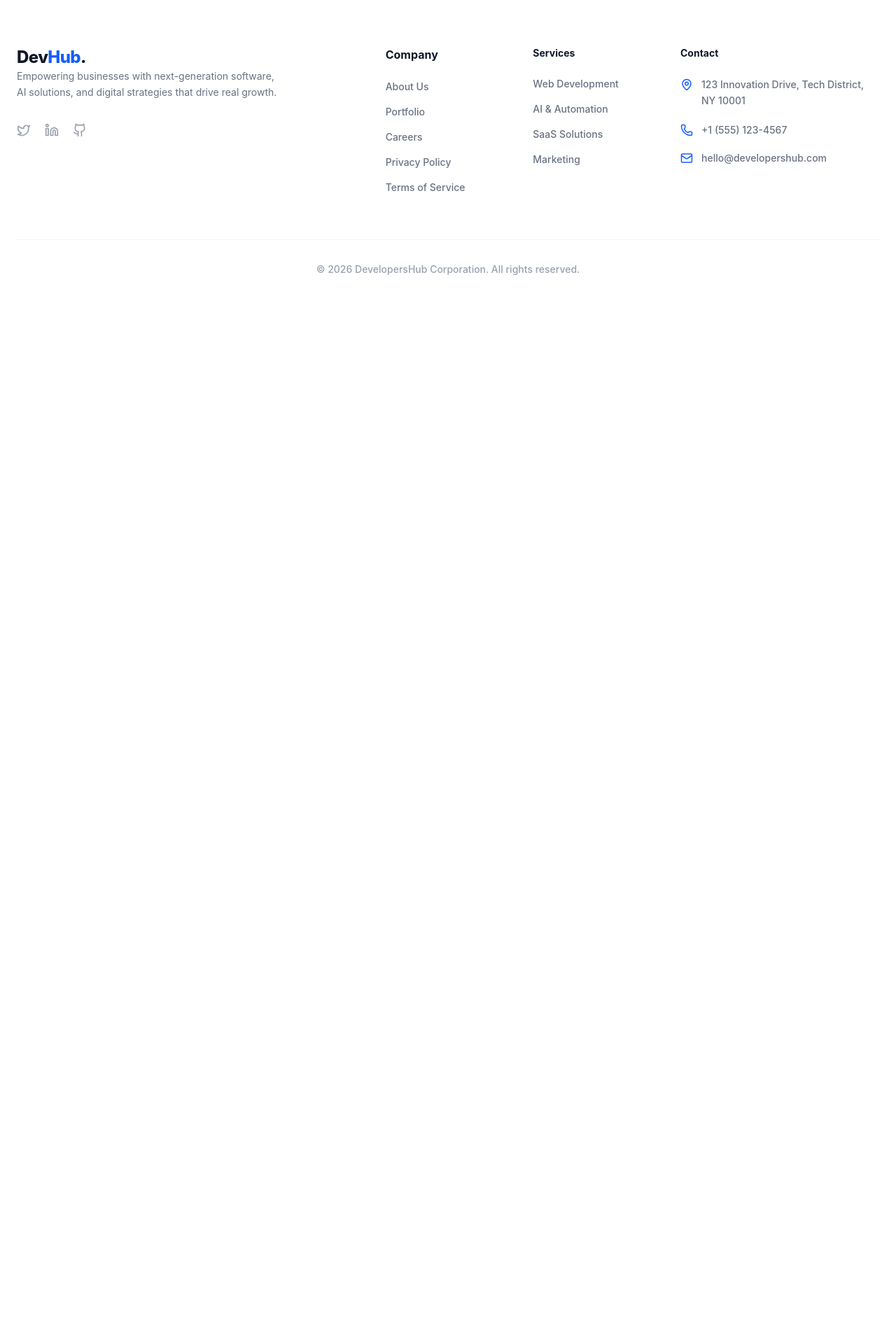
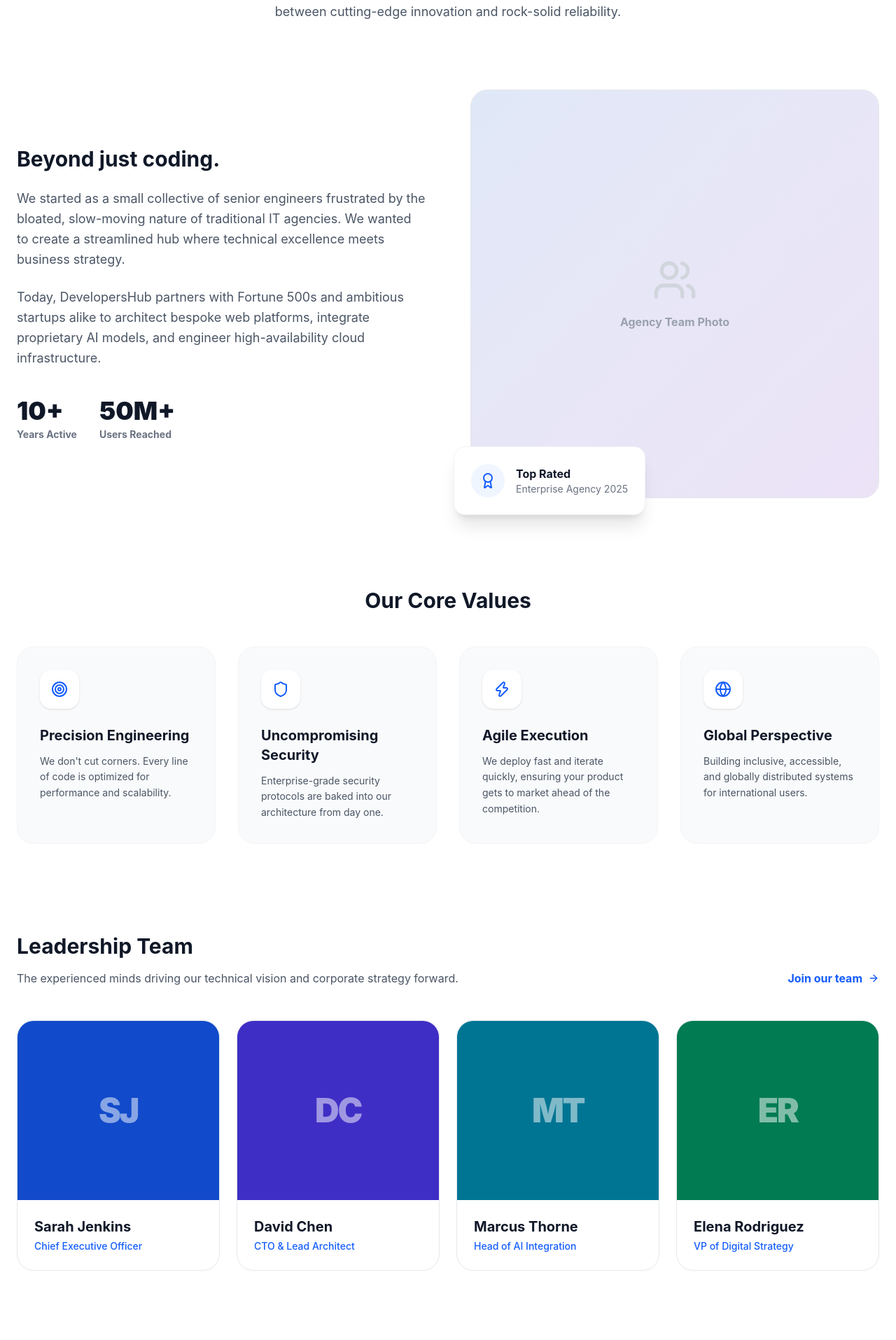
Before and after one commit to Muhammad-Abdullah-codes/proj, a React (Vite) app: page /about in a window 1280 px wide. Shown: the part 365-2280 px from the top of the page at 70% size. Before the commit the page ends 800 px from the top, so only its background shows below. Built offline with nearby package versions, Linux system fonts and the light colour scheme.

Commit message:
build dedicated about page with team and core values sections

```diff
--- a/src/App.tsx
+++ b/src/App.tsx
@@ -6,6 +6,7 @@ import Services from "./pages/Services";
 import Portfolio from "./pages/Portfolio";
 import Contact from "./pages/Contact";
 import MeetingScheduler from "./pages/MeetingScheduler";
+import About from "./pages/About";
 
 function App() {
   return (
@@ -17,6 +18,7 @@ function App() {
         <main className="grow">
           <Routes>
             <Route path="/" element={<Home />} />
+            <Route path="/about" element={<About />} />
             <Route path="/services" element={<Services />} />
             <Route path="/portfolio" element={<Portfolio />} />
             <Route path="/contact" element={<Contact />} />
--- /dev/null
+++ b/src/pages/About.tsx
@@ -0,0 +1,256 @@
+import { motion, type Variants } from "framer-motion";
+import {
+  Target,
+  Shield,
+  Zap,
+  Globe,
+  Users,
+  Award,
+  ArrowRight,
+} from "lucide-react";
+import { Link } from "react-router-dom";
+
+export default function About() {
+  const pageVariants: Variants = {
+    hidden: { opacity: 0 },
+    visible: {
+      opacity: 1,
+      transition: { duration: 0.5, staggerChildren: 0.15 },
+    },
+  };
+
+  const itemVariants: Variants = {
+    hidden: { opacity: 0, y: 20 },
+    visible: {
+      opacity: 1,
+      y: 0,
+      transition: { duration: 0.5, ease: "easeOut" },
+    },
+  };
+
+  const coreValues = [
+    {
+      icon: <Target size={24} />,
+      title: "Precision Engineering",
+      desc: "We don't cut corners. Every line of code is optimized for performance and scalability.",
+    },
+    {
+      icon: <Shield size={24} />,
+      title: "Uncompromising Security",
+      desc: "Enterprise-grade security protocols are baked into our architecture from day one.",
+    },
+    {
+      icon: <Zap size={24} />,
+      title: "Agile Execution",
+      desc: "We deploy fast and iterate quickly, ensuring your product gets to market ahead of the competition.",
+    },
+    {
+      icon: <Globe size={24} />,
+      title: "Global Perspective",
+      desc: "Building inclusive, accessible, and globally distributed systems for international users.",
+    },
+  ];
+
+  const team = [
+    {
+      name: "Sarah Jenkins",
+      role: "Chief Executive Officer",
+      initials: "SJ",
+      color: "bg-blue-600",
+    },
+    {
+      name: "David Chen",
+      role: "CTO & Lead Architect",
+      initials: "DC",
+      color: "bg-indigo-600",
+    },
+    {
+      name: "Marcus Thorne",
+      role: "Head of AI Integration",
+      initials: "MT",
+      color: "bg-cyan-600",
+    },
+    {
+      name: "Elena Rodriguez",
+      role: "VP of Digital Strategy",
+      initials: "ER",
+      color: "bg-emerald-600",
+    },
+  ];
+
+  return (
+    <motion.div
+      variants={pageVariants}
+      initial="hidden"
+      animate="visible"
+      className="pt-32 pb-24 min-h-screen bg-white dark:bg-gray-950 transition-colors duration-300"
+    >
+      <div className="max-w-7xl mx-auto px-6">
+        {/* Header / Hero */}
+        <motion.div
+          variants={itemVariants}
+          className="text-center max-w-3xl mx-auto mb-24"
+        >
+          <h2 className="text-sm font-extrabold text-blue-600 dark:text-blue-500 tracking-widest uppercase mb-4">
+            Our Story
+          </h2>
+          <h1 className="text-4xl md:text-5xl lg:text-6xl font-extrabold text-gray-900 dark:text-white mb-6 tracking-tight leading-tight">
+            We build the software that{" "}
+            <span className="text-transparent bg-clip-text bg-linear-to-r from-blue-600 to-cyan-500 dark:from-blue-400 dark:to-cyan-300">
+              powers tomorrow.
+            </span>
+          </h1>
+          <p className="text-lg text-gray-600 dark:text-gray-400 leading-relaxed">
+            DevelopersHub was founded on a simple principle: businesses
+            shouldn't have to choose between cutting-edge innovation and
+            rock-solid reliability.
+          </p>
+        </motion.div>
+
+        {/* The Mission Layout */}
+        <div className="grid grid-cols-1 lg:grid-cols-2 gap-16 items-center mb-32">
+          <motion.div variants={itemVariants} className="space-y-6">
+            <h3 className="text-3xl font-bold text-gray-900 dark:text-white">
+              Beyond just coding.
+            </h3>
+            <p className="text-lg text-gray-600 dark:text-gray-400 leading-relaxed">
+              We started as a small collective of senior engineers frustrated by
+              the bloated, slow-moving nature of traditional IT agencies. We
+              wanted to create a streamlined hub where technical excellence
+              meets business strategy.
+            </p>
+            <p className="text-lg text-gray-600 dark:text-gray-400 leading-relaxed">
+              Today, DevelopersHub partners with Fortune 500s and ambitious
+              startups alike to architect bespoke web platforms, integrate
+              proprietary AI models, and engineer high-availability cloud
+              infrastructure.
+            </p>
+            <div className="pt-4 flex gap-8">
+              <div>
+                <p className="text-4xl font-black text-gray-900 dark:text-white mb-1">
+                  10+
+                </p>
+                <p className="text-sm font-bold text-gray-500 dark:text-gray-400">
+                  Years Active
+                </p>
+              </div>
+              <div>
+                <p className="text-4xl font-black text-gray-900 dark:text-white mb-1">
+                  50M+
+                </p>
+                <p className="text-sm font-bold text-gray-500 dark:text-gray-400">
+                  Users Reached
+                </p>
+              </div>
+            </div>
+          </motion.div>
+
+          <motion.div variants={itemVariants} className="relative">
+            <div className="aspect-square md:aspect-\[4\/3\] rounded-3xl bg-gray-100 dark:bg-gray-900 overflow-hidden border border-gray-200 dark:border-gray-800 flex items-center justify-center relative">
+              <div className="absolute inset-0 bg-linear-to-br from-blue-500/10 to-purple-500/10 dark:from-blue-500/5 dark:to-purple-500/5" />
+              <div className="text-center z-10">
+                <Users
+                  size={64}
+                  className="mx-auto text-gray-300 dark:text-gray-700 mb-4"
+                />
+                <p className="font-bold text-gray-400 dark:text-gray-600">
+                  Agency Team Photo
+                </p>
+              </div>
+            </div>
+
+            {/* Floating Badge */}
+            <div className="absolute -bottom-6 -left-6 bg-white dark:bg-gray-800 p-6 rounded-2xl shadow-xl border border-gray-100 dark:border-gray-700">
+              <div className="flex items-center gap-4">
+                <div className="w-12 h-12 bg-blue-50 dark:bg-blue-900/30 text-blue-600 dark:text-blue-400 rounded-full flex items-center justify-center">
+                  <Award size={24} />
+                </div>
+                <div>
+                  <p className="font-bold text-gray-900 dark:text-white">
+                    Top Rated
+                  </p>
+                  <p className="text-sm text-gray-500 dark:text-gray-400">
+                    Enterprise Agency 2025
+                  </p>
+                </div>
+              </div>
+            </div>
+          </motion.div>
+        </div>
+
+        {/* Core Values Grid */}
+        <motion.div variants={itemVariants} className="mb-32">
+          <h3 className="text-3xl font-bold text-center text-gray-900 dark:text-white mb-12">
+            Our Core Values
+          </h3>
+          <div className="grid grid-cols-1 md:grid-cols-2 lg:grid-cols-4 gap-8">
+            {coreValues.map((value, idx) => (
+              <div
+                key={idx}
+                className="bg-gray-50 dark:bg-gray-900 p-8 rounded-3xl border border-gray-100 dark:border-gray-800 hover:shadow-lg transition-shadow"
+              >
+                <div className="w-14 h-14 bg-white dark:bg-gray-800 text-blue-600 dark:text-blue-400 rounded-2xl flex items-center justify-center mb-6 shadow-sm">
+                  {value.icon}
+                </div>
+                <h4 className="text-xl font-bold text-gray-900 dark:text-white mb-3">
+                  {value.title}
+                </h4>
+                <p className="text-gray-600 dark:text-gray-400 leading-relaxed text-sm">
+                  {value.desc}
+                </p>
+              </div>
+            ))}
+          </div>
+        </motion.div>
+
+        {/* Leadership Team */}
+        <motion.div variants={itemVariants} className="mb-24">
+          <div className="flex flex-col md:flex-row md:items-end justify-between mb-12 gap-4">
+            <div className="max-w-2xl">
+              <h3 className="text-3xl font-bold text-gray-900 dark:text-white mb-4">
+                Leadership Team
+              </h3>
+              <p className="text-gray-600 dark:text-gray-400">
+                The experienced minds driving our technical vision and corporate
+                strategy forward.
+              </p>
+            </div>
+            <Link
+              to="/contact"
+              className="hidden md:inline-flex items-center gap-2 text-blue-600 dark:text-blue-400 font-bold hover:underline"
+            >
+              Join our team <ArrowRight size={16} />
+            </Link>
+          </div>
+
+          <div className="grid grid-cols-1 sm:grid-cols-2 lg:grid-cols-4 gap-6">
+            {team.map((member, idx) => (
+              <div
+                key={idx}
+                className="group relative overflow-hidden rounded-3xl border border-gray-200 dark:border-gray-800 bg-white dark:bg-gray-900 hover:shadow-xl transition-all duration-300 hover:-translate-y-1"
+              >
+                {/* Avatar Placeholder */}
+                <div
+                  className={`h-64 ${member.color} flex items-center justify-center relative overflow-hidden`}
+                >
+                  <div className="absolute inset-0 bg-black/20" />
+                  <span className="text-5xl font-black text-white/50 tracking-tighter relative z-10">
+                    {member.initials}
+                  </span>
+                </div>
+                <div className="p-6">
+                  <h4 className="text-xl font-bold text-gray-900 dark:text-white mb-1">
+                    {member.name}
+                  </h4>
+                  <p className="text-sm font-medium text-blue-600 dark:text-blue-400">
+                    {member.role}
+                  </p>
+                </div>
+              </div>
+            ))}
+          </div>
+        </motion.div>
+      </div>
+    </motion.div>
+  );
+}
```
